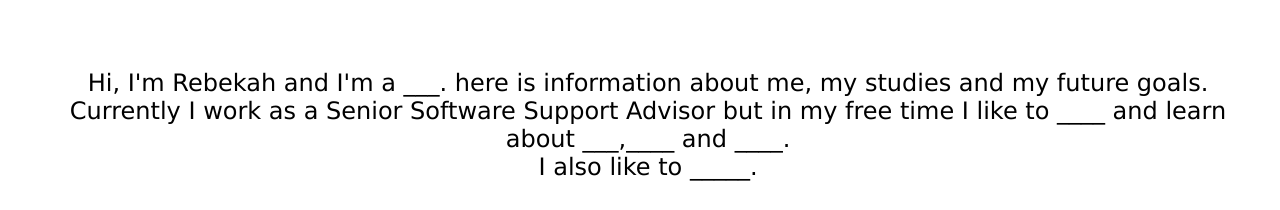
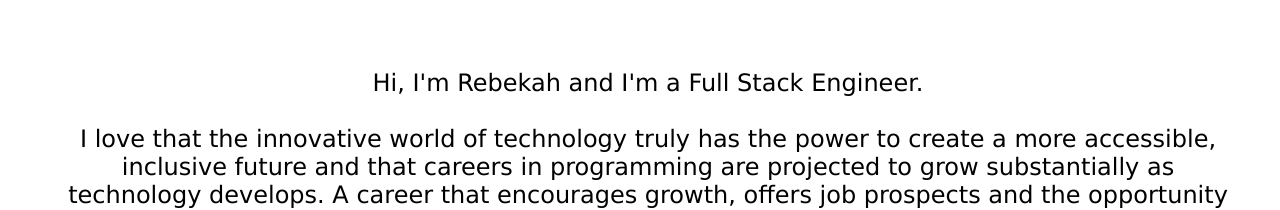
Before and after one commit to coding-rae/personal-portfolio, a plain HTML site: page index.html in a window 1280 px wide. Shown: the part 594-804 px from the top of the page. Drawn offline with Linux system fonts and the light colour scheme; a web font is replaced by a local one.

Commit message:
Updated About Me section on Home page

```diff
--- a/index.html
+++ b/index.html
@@ -92,11 +92,16 @@
 
         <div class="main-paragraph container text-center">
             <p>
-                Hi, I'm Rebekah and I'm a ___. here is information about me, my studies and my future goals.
+                Hi, I'm Rebekah and I'm a Full Stack Engineer.
                 <br>
-                Currently I work as a Senior Software Support Advisor but in my free time I like to ____ and learn about ___,____ and ____.
                 <br>
-                I also like to _____.
+                I love that the innovative world of technology truly has the power to create a more accessible, inclusive future and that careers in programming are projected to grow substantially as technology develops.
+                A career that encourages growth, offers job prospects and the opportunity to create useful, life-changing products is very exciting to me.
+                <br>
+                <br>
+                My personality and skills are well suited to a career in programming as I enjoy challenges, problem-solving and ‘aha’ moments.
+                I’ve found that programming is the most fulfilling, stimulating work I’ve ever done and meets my needs to be both creative and technical as I love starting with an idea and being able to programme it into a tangible product that is visually appealing and purpose-focused.
+
             </p>
         </div>
 <br>
```
